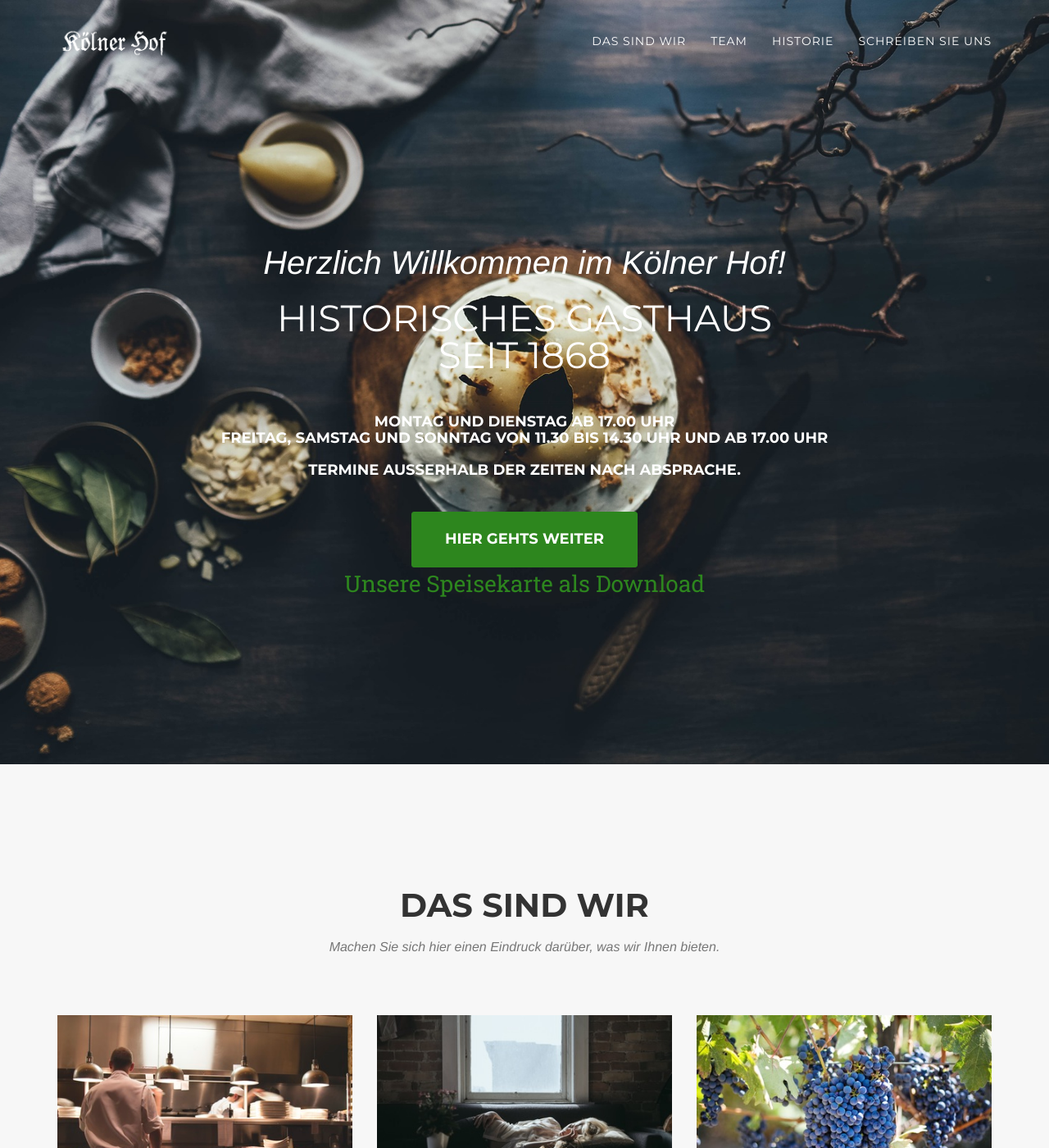
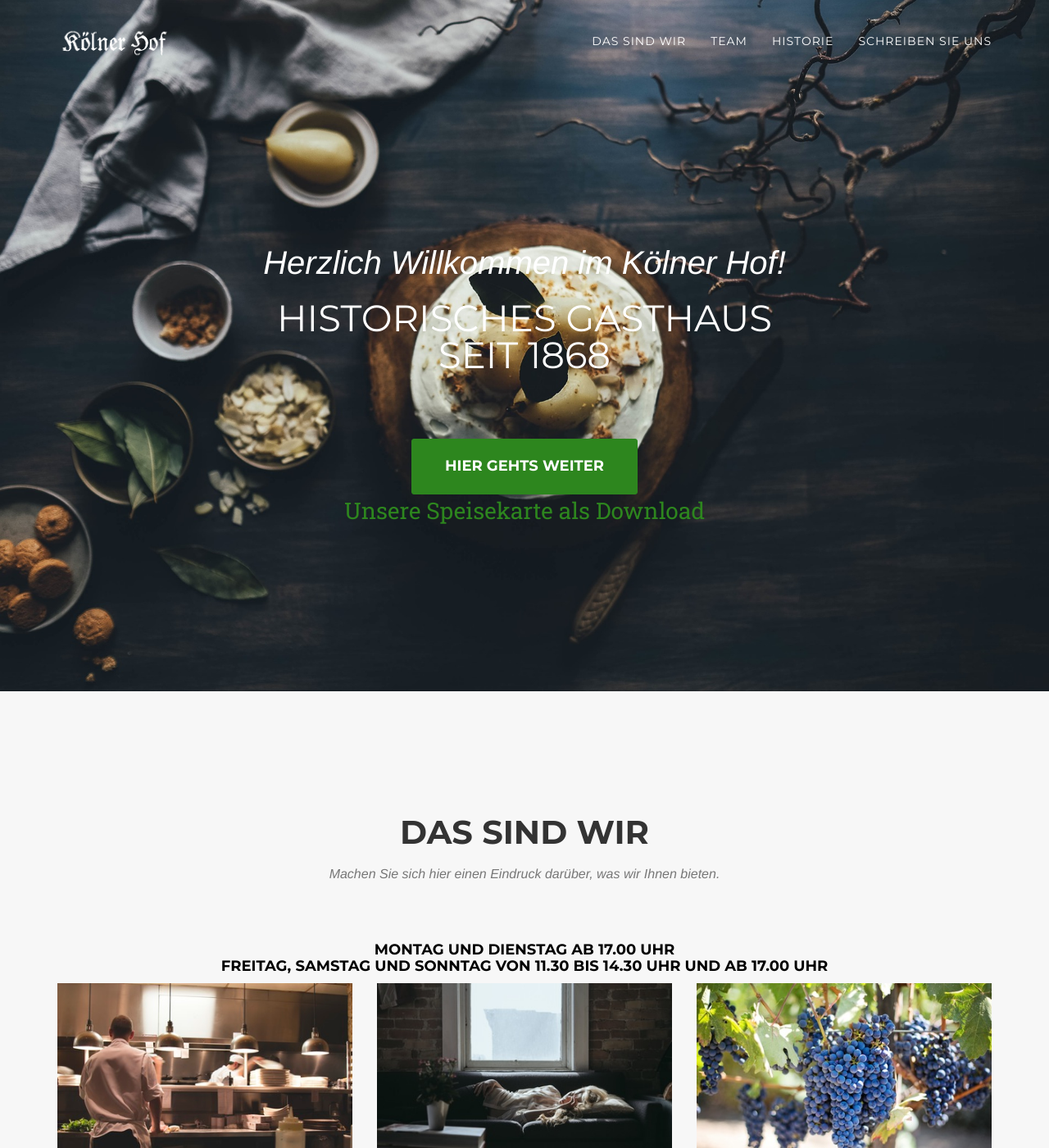
Before and after one commit to KoelnerHof/KoelnerHof.github.io, a Jekyll site: the page index.html, which Jekyll copies as it is, in a window 1280 px wide and 1400 px high. Shown: the whole window at 82% size. Built offline with Jekyll 4.4.1, drawn with Linux system fonts in a browser that asks for light colours; nearby versions of some CDN libraries; some web fonts are replaced; library files that are not in the unit come from our copies.

Commit message:
no message

```diff
--- a/index.html
+++ b/index.html
@@ -90,16 +90,7 @@
         <div class="intro-text">
             <div class="intro-lead-in">Herzlich Willkommen im Kölner Hof!</div>
             <div class="intro-heading">Historisches Gasthaus <br/>seit 1868</div>
-            <h4 class="section-subheading text-muted" style="color: #fff">
-                Montag und Dienstag ab 17.00 Uhr
-                <br/>
-                Freitag, Samstag und Sonntag von 11.30 bis 14.30 Uhr und
-                ab 17.00 Uhr
-                <br/>
-                &nbsp;
-                <br/>
-                Termine außerhalb der Zeiten nach Absprache.
-            </h4>
+
             <h4>&nbsp;</h4>
             <a href="#portfolio" class="page-scroll btn btn-xl">Hier gehts weiter</a>
 
@@ -119,6 +110,12 @@
 
                 <h3 class="section-subheading text-muted">Machen Sie sich hier einen Eindruck darüber, was wir Ihnen
                     bieten.</h3>
+                <h4 class="section-subheading text-muted" style="color: #000">
+                    Montag und Dienstag ab 17.00 Uhr
+                    <br/>
+                    Freitag, Samstag und Sonntag von 11.30 bis 14.30 Uhr und
+                    ab 17.00 Uhr
+                </h4>
             </div>
         </div>
         <div class="row">
```
